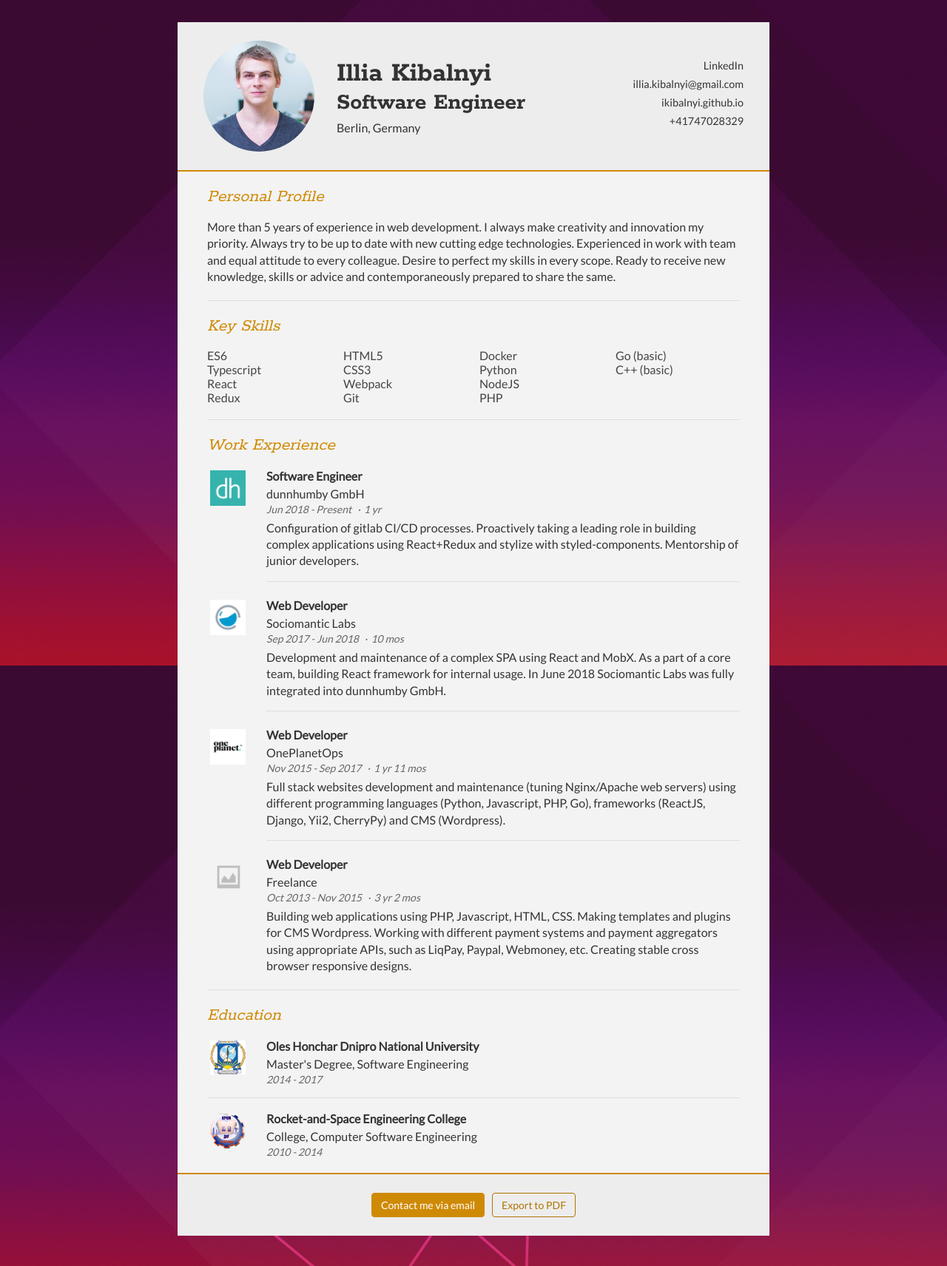
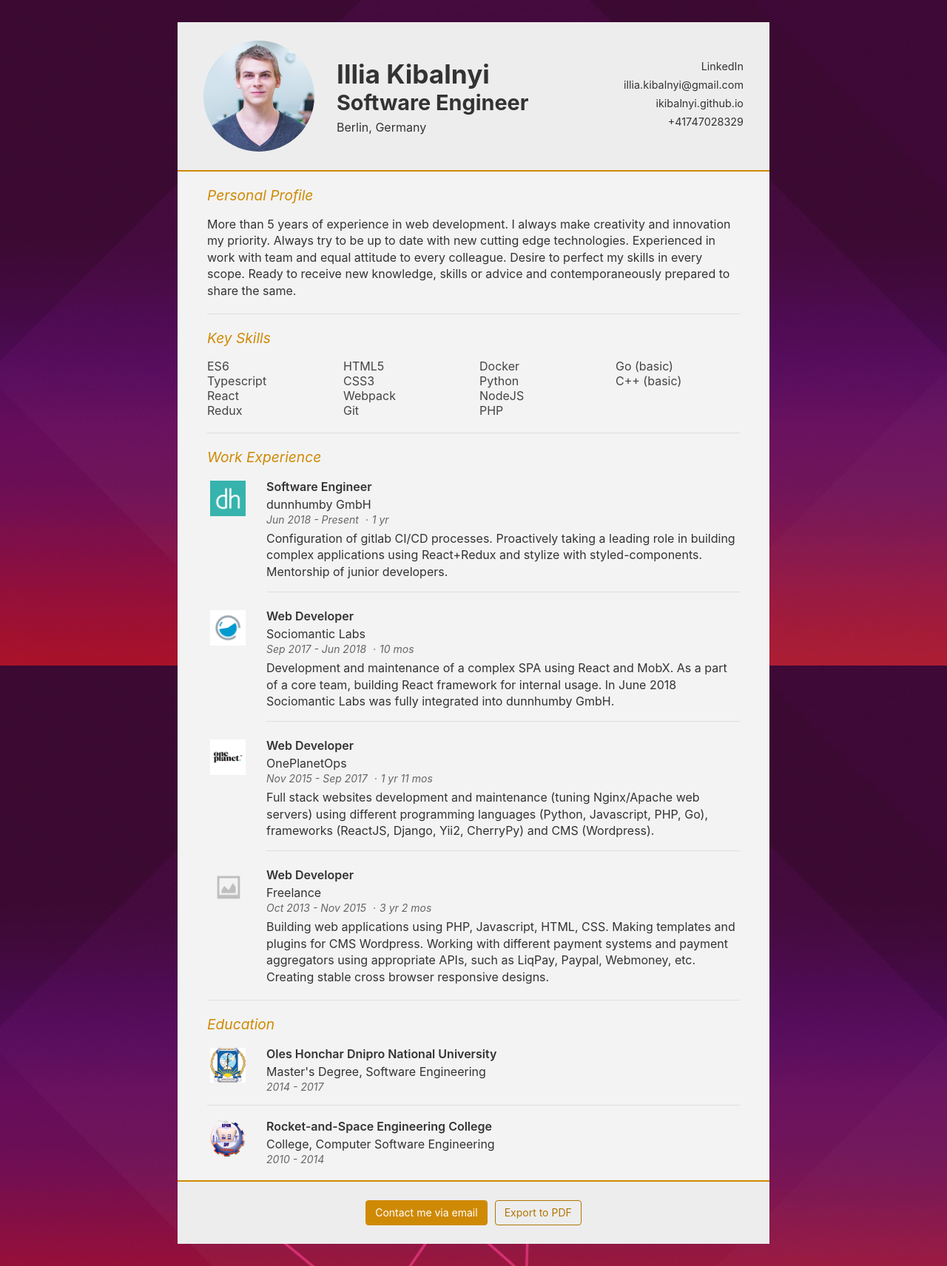
Before and after one commit to ikibalnyi/ikibalnyi.github.io, a Jekyll site: the page built from index.html, in a window 1280 px wide. Shown: the whole page at 74% size. Built offline with Jekyll 4.4.1, drawn with Linux system fonts in a browser that asks for light colours.

Commit message:
Improve fonts

```diff
--- a/_includes/head.liquid
+++ b/_includes/head.liquid
@@ -3,7 +3,19 @@
     <meta http-equiv="X-UA-Compatible" content="IE=edge">
     <meta name="viewport" content="width=device-width, initial-scale=1">
 
-    <link href='https://fonts.googleapis.com/css?family=Rokkitt:400,600,700|Lato:400,300' rel='stylesheet' type='text/css'>
+    <script>
+        WebFontConfig = {
+            google: {
+                families: ['Lato:300,400,600,700']
+            }
+        };
+        (function(d) {
+            var wf = d.createElement('script'), s = d.scripts[0];
+            wf.src = 'https://ajax.googleapis.com/ajax/libs/webfont/1.6.26/webfont.js';
+            wf.async = true;
+            s.parentNode.insertBefore(wf, s);
+        })(document);
+    </script>
 
     {%- seo -%}
     <link rel="stylesheet" href="{{ "/assets/css/style.css" | relative_url }}">
@@ -12,7 +24,4 @@
         {%- include google-analytics.liquid -%}
     {%- endif -%}
 
-    <!--[if lt IE 9]>
-    <script src="//html5shiv.googlecode.com/svn/trunk/html5.js"></script>
-    <![endif]-->
 </head>
--- a/_sass/_base.scss
+++ b/_sass/_base.scss
@@ -51,24 +51,23 @@ ul, ol, dl, figure,
  * headers
  */
 h1, h2, h3, h4, h5, h6 {
-    font-family: 'Rokkitt', Helvetica, Arial, sans-serif;
     margin-bottom: 0;
 }
 
 h1 {
-    font-size: 2rem;
+    font-size: 1.8rem;
     font-weight: 700;
 
     @include media-query($screen-md) {
-        font-size: 2.4em;
+        font-size: 2.2em;
     }
 }
 
 h2 {
-    font-size: 1.5rem;
+    font-size: 1.4rem;
 
     @include media-query($screen-md) {
-        font-size: 2em;
+        font-size: 1.8em;
     }
 }
 
--- a/_sass/_layout.scss
+++ b/_sass/_layout.scss
@@ -32,7 +32,7 @@ section {
         font-style: italic;
         color: #cf8a05;
         margin-bottom: 16px;
-        font-size: 1.5em;
+        font-size: 1.2em;
         font-weight: 400;
     }
 }
--- a/_sass/style.scss
+++ b/_sass/style.scss
@@ -1,6 +1,6 @@
 @charset "utf-8";
 
-$base-font-family: 'Lato', Helvetica, Arial, sans-serif, "Apple Color Emoji", "Segoe UI Emoji", "Segoe UI Symbol" !default;
+$base-font-family: -apple-system, system-ui, BlinkMacSystemFont, "Segoe UI", Lato, "Helvetica Neurre", "Fira Sans", Ubuntu, Oxygen, "Oxygen Sans", Cantarell, "Droid Sans", "Apple Color Emoji", "Segoe UI Emoji", "Segoe UI Emoji", "Segoe UI Symbol", "Lucida Grande", Helvetica, Arial, sans-serif !default;
 $base-font-size: 16px !default;
 $base-font-weight: 400 !default;
 $small-font-size: $base-font-size * 0.875 !default;
--- a/assets/css/style.scss
+++ b/assets/css/style.scss
@@ -11,8 +11,15 @@
     > div {
         display: inline-block;
 
+        > * {
+            vertical-align: middle;
+            display: inline-block;
+            line-height: 0;
+        }
+
         &:not(:last-child):after {
             content: '●';
+            font-size: .7em;
             margin: 0 5px;
         }
     }
```
Lines whose indentation alone changed are shown as unchanged.
